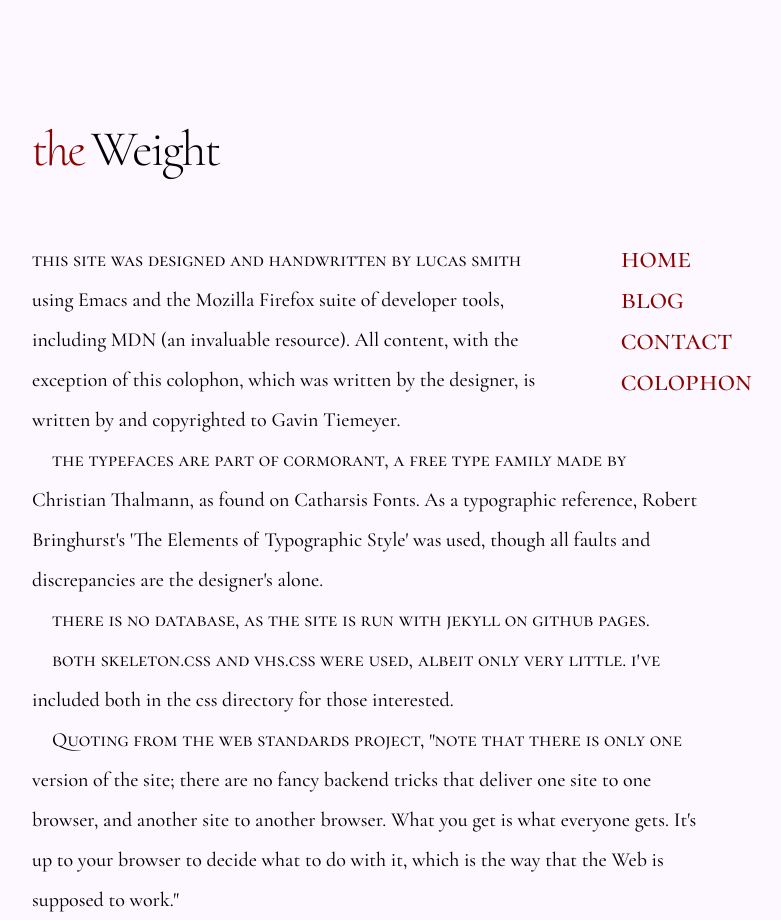
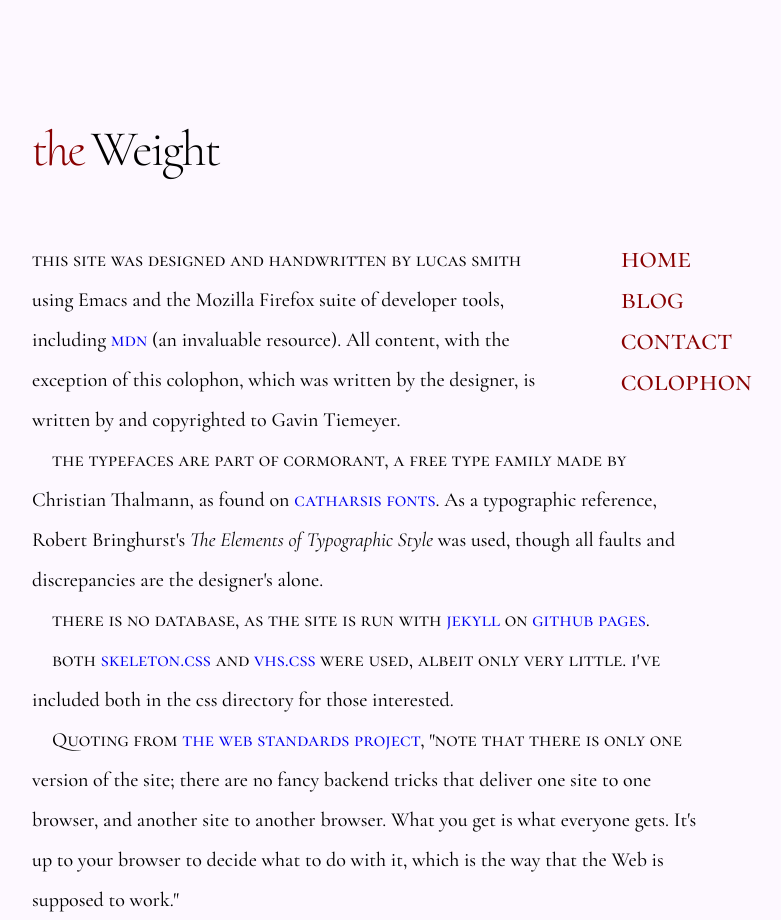
Before and after one commit to tiemeyer/tiemeyer.github.io, a Jekyll site: the page built from colophon.html, in a window 1280 px wide. Shown: the whole page, without its empty margins (228-1009 px from the left). Built offline with Jekyll 4.4.1, drawn with Linux system fonts in a browser that asks for light colours.

Commit message:
adding anchors to colophon

```diff
--- a/colophon.html
+++ b/colophon.html
@@ -2,14 +2,16 @@
 layout: default
 ---
 <p>This site was designed and handwritten by Lucas Smith using Emacs and the Mozilla Firefox suite of developer tools,
-  including MDN (an invaluable resource). All content, with the exception of this colophon, which was written by the
-  designer, is written by and copyrighted to Gavin Tiemeyer.</p>
-<p>The typefaces are part of Cormorant, a free type family made by Christian Thalmann, as found on Catharsis Fonts. As
-  a typographic reference, Robert Bringhurst's 'The Elements of Typographic Style' was used, though all faults and
-  discrepancies are the designer's alone.</p>
-<p>There is no database, as the site is run with Jekyll on Github Pages.</p>
-<p>Both skeleton.css and vhs.css were used, albeit only very little. I've included both in the css directory for those
-  interested.</p>
-<p>Quoting from The Web Standards Project, "Note that there is only one version of the site; there are no fancy backend
-  tricks that deliver one site to one browser, and another site to another browser. What you get is what everyone gets.
-  It's up to your browser to decide what to do with it, which is the way that the Web is supposed to work."</p>
+  including <a href="https://developer.mozilla.org/en-US/">MDN</a> (an invaluable resource). All content, with the
+  exception of this colophon, which was written by the designer, is written by and copyrighted to Gavin Tiemeyer.</p>
+<p>The typefaces are part of Cormorant, a free type family made by Christian Thalmann, as found on
+  <a href="https://github.com/CatharsisFonts/">Catharsis Fonts</a>. As a typographic reference, Robert Bringhurst's
+  <em>The Elements of Typographic Style</em> was used, though all faults and discrepancies are the designer's alone.</p>
+<p>There is no database, as the site is run with <a href="https://jekyllrb.com/">Jekyll</a> on
+  <a href="https://pages.github.com/">Github Pages</a>.</p>
+<p>Both <a href="http://getskeleton.com/">skeleton.css</a> and <a href="http://jxnblk.com/vhs/">vhs.css</a> were used,
+  albeit only very little. I've included both in the css directory for those interested.</p>
+<p>Quoting from <a href="https://www.webstandards.org/about/colophon/index.html">The Web Standards Project</a>, "Note
+  that there is only one version of the site; there are no fancy backend tricks that deliver one site to one browser,
+  and another site to another browser. What you get is what everyone gets. It's up to your browser to decide what to
+  do with it, which is the way that the Web is supposed to work."</p>
```
